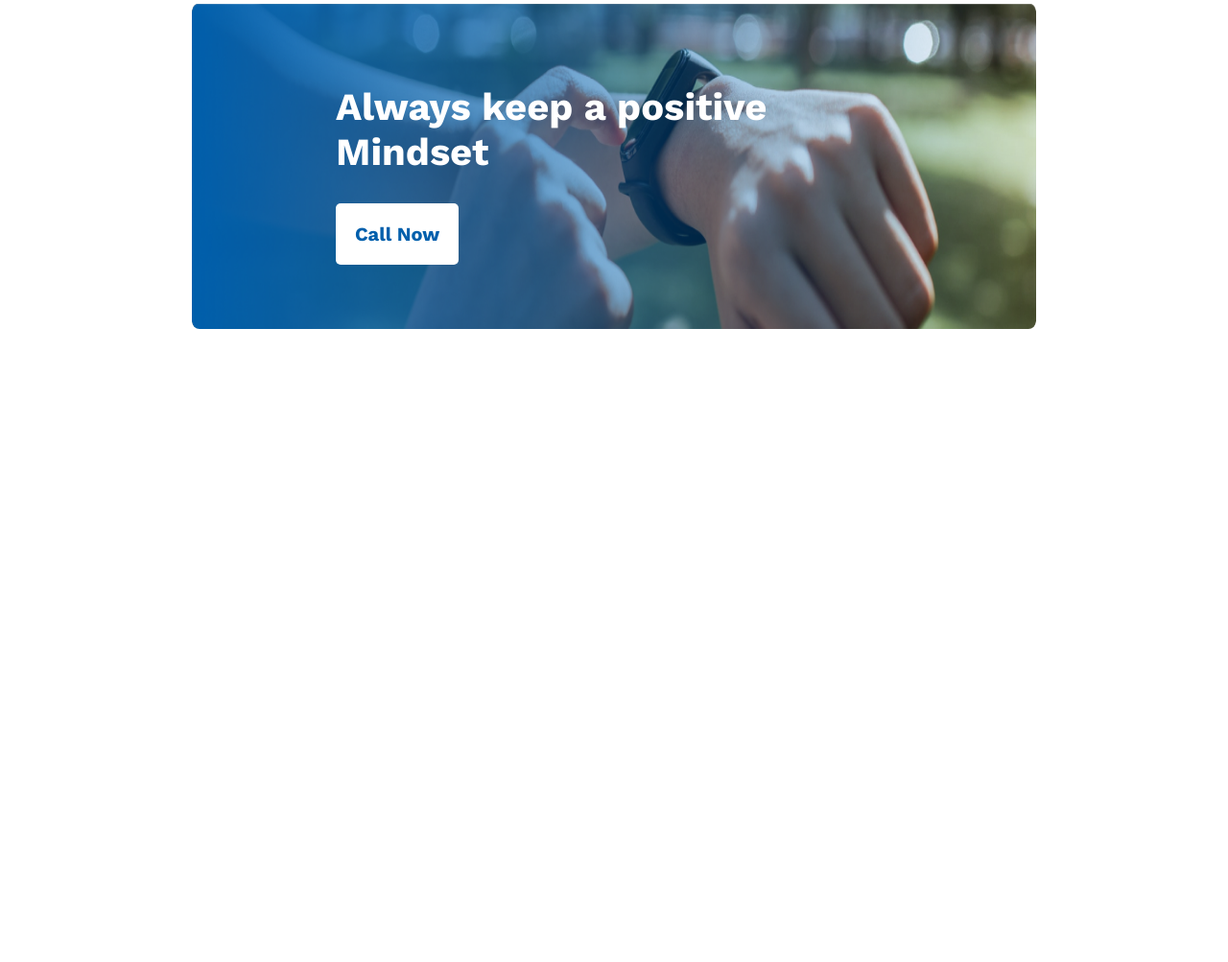
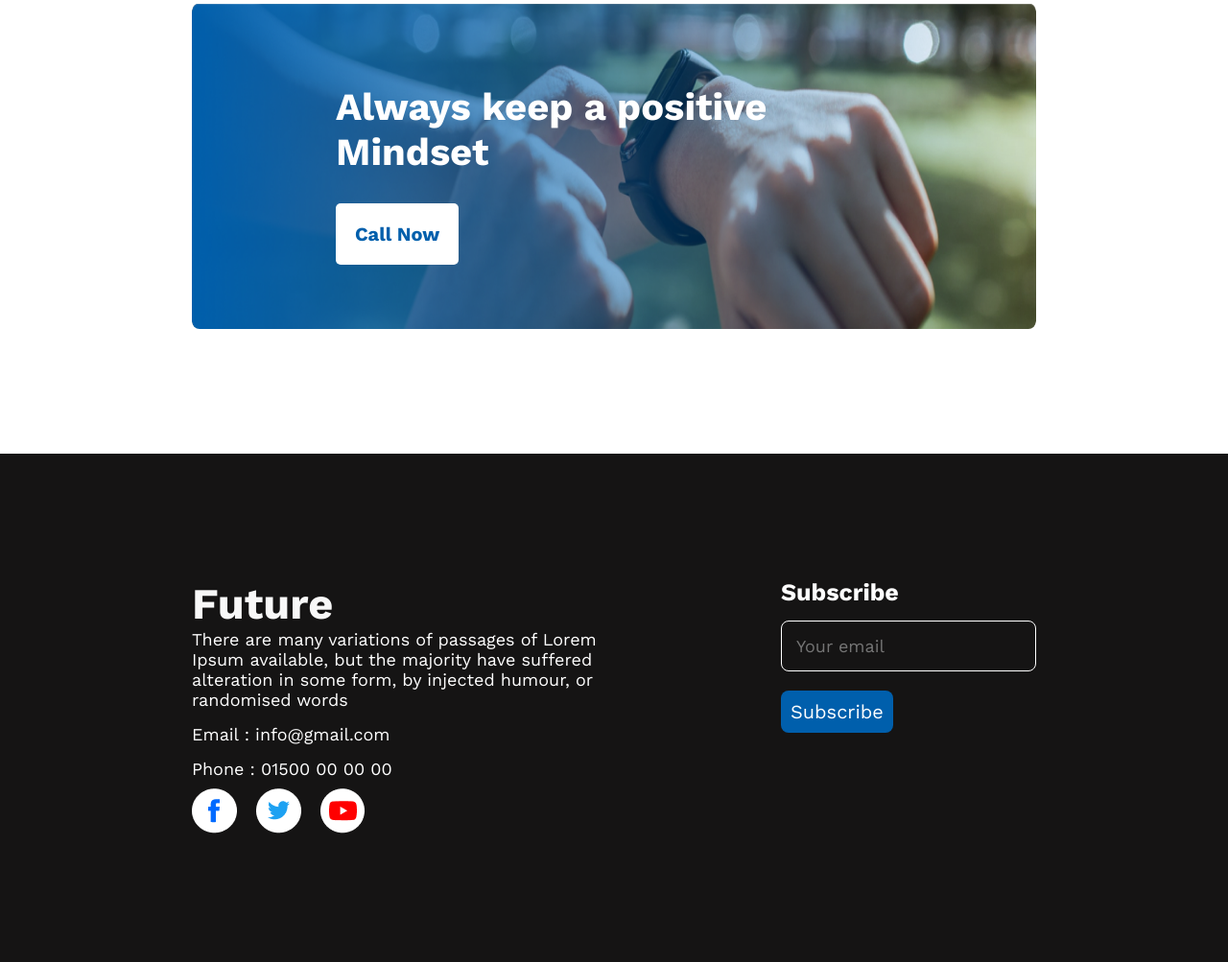
Before and after one commit to zukukakka/five-module-assignment-three, a plain HTML site: page index.html in a window 1280 px wide. Shown: the part 2248-3251 px from the top of the page at 96% size. Before the commit the page ends 2591 px from the top, so only its background shows below. Drawn offline with nearby package versions, Linux system fonts and the light colour scheme.

Commit message:
footer added

```diff
--- a/index.html
+++ b/index.html
@@ -43,10 +43,10 @@
         </div>
         <div class="about-info">
           <h3 class="about-title">My failures of previous year</h3>
-          <p class="about-description"
-            >Contrary to popular belief, Lorem Ipsum is not simply random text. It has roots in a piece of classical
-            Latin literature from 45 BC, making it over 2000 years old. Richard McClintock.</p
-          >
+          <p class="about-description">
+            Contrary to popular belief, Lorem Ipsum is not simply random text. It has roots in a piece of classical
+            Latin literature from 45 BC, making it over 2000 years old. Richard McClintock.
+          </p>
           <ul class="about-list">
             <li class="list-item">
               <span><i class="fa-solid fa-check"></i></span>Contrary to popular belief, is not simply.
@@ -94,6 +94,7 @@
           </div>
         </div>
       </section>
+      <!-- Plan Section End -->
 
       <!-- Other section Start -->
       <section class="other-section">
@@ -104,5 +105,36 @@
       </section>
       <!-- Other section End -->
     </main>
+    <!-- Start Footer Section -->
+    <footer>
+      <div class="footer-info">
+        <h3>Future</h3>
+        <p>
+          There are many variations of passages of Lorem Ipsum available, but the majority have suffered alteration in
+          some form, by injected humour, or randomised words
+        </p>
+        <span>Email : info@gmail.com</span>
+        <span>Phone : 01500 00 00 00</span>
+        <ul>
+          <li>
+            <a href="#"><img src="images/icons/fb.png" alt="" /></a>
+          </li>
+          <li>
+            <a href="#"><img src="images/icons/twitter.png" alt="" /></a>
+          </li>
+          <li>
+            <a href="#"><img src="images/icons/youtube.png" alt="" /></a>
+          </li>
+        </ul>
+      </div>
+
+      <div class="footer-subscriber-info">
+        <h2>Subscribe</h2>
+        <input type="text" placeholder="Your email" />
+        <button>Subscribe</button>
+      </div>
+    </footer>
+
+    <!-- End Footer Section -->
   </body>
 </html>
--- a/styles/style.css
+++ b/styles/style.css
@@ -161,3 +161,66 @@ header {
 }
 
 /* Footer Section Style */
+footer {
+  background: #151414;
+  margin-top: 130px;
+  padding: 130px 200px;
+  display: flex;
+  justify-content: space-between;
+  align-items: center;
+}
+
+.footer-info h3 {
+  color: #f8f8f8;
+  font-size: 45px;
+  font-weight: 700;
+}
+
+.footer-info p,
+span {
+  max-width: 480px;
+  color: #fff;
+  font-size: 18px;
+}
+
+.footer-info span {
+  display: block;
+  margin-top: 15px;
+}
+
+.footer-info ul {
+  margin-top: 10px;
+  display: flex;
+  list-style: none;
+  gap: 20px;
+}
+
+.footer-subscriber-info {
+  margin-bottom: auto;
+}
+
+.footer-subscriber-info h2 {
+  color: #fff;
+  font-size: 25px;
+  font-weight: 600;
+}
+.footer-subscriber-info input {
+  margin-top: 15px;
+  display: block;
+  color: #f3f3f3;
+  font-size: 18px;
+  background: #151414;
+  border-radius: 8px;
+  border: 1px solid #fff;
+  padding: 15px;
+}
+
+.footer-subscriber-info button {
+  border: none;
+  margin-top: 20px;
+  border-radius: 8px;
+  background: #005fac;
+  color: #fff;
+  font-size: 20px;
+  padding: 10px;
+}
```
